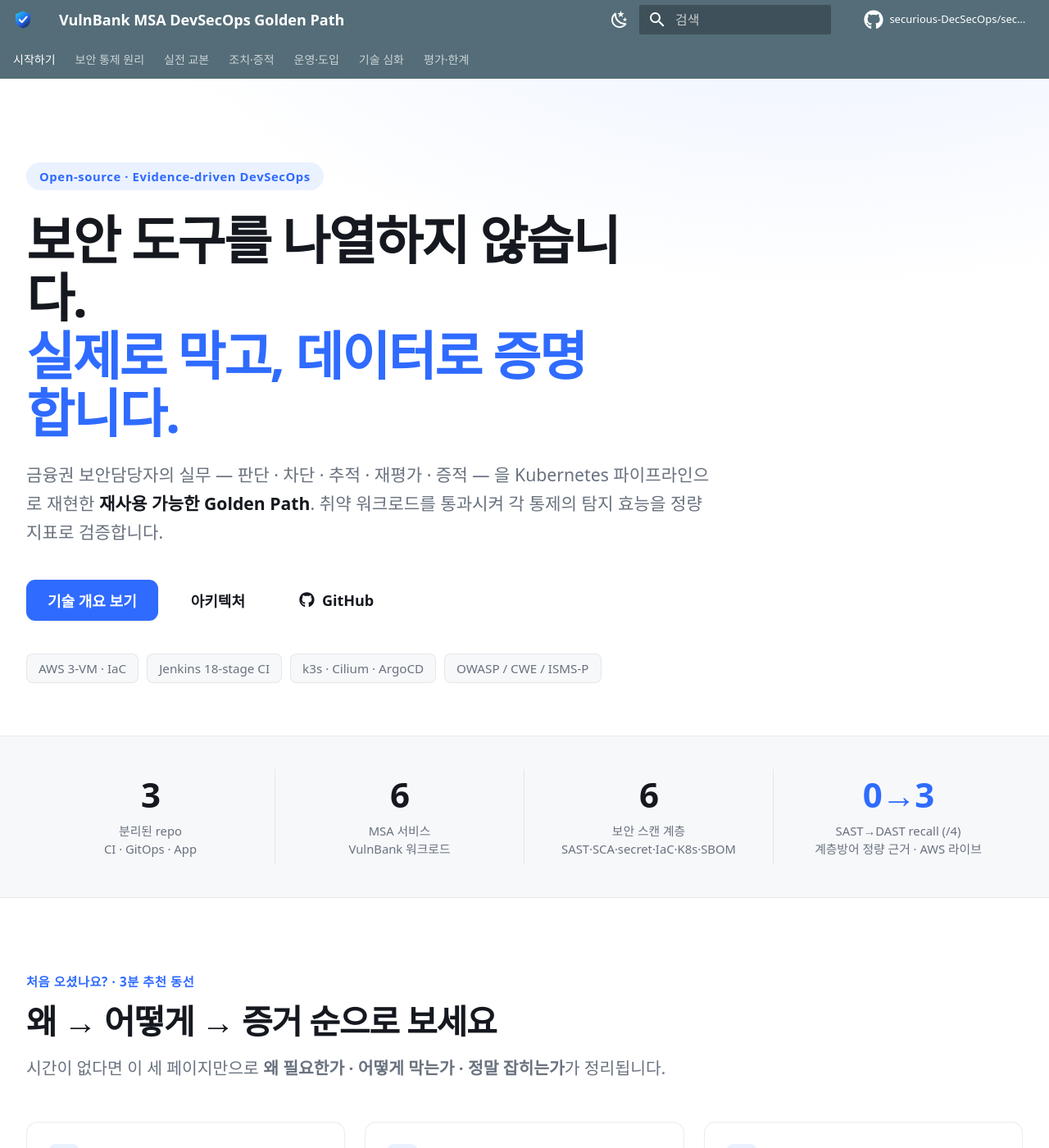
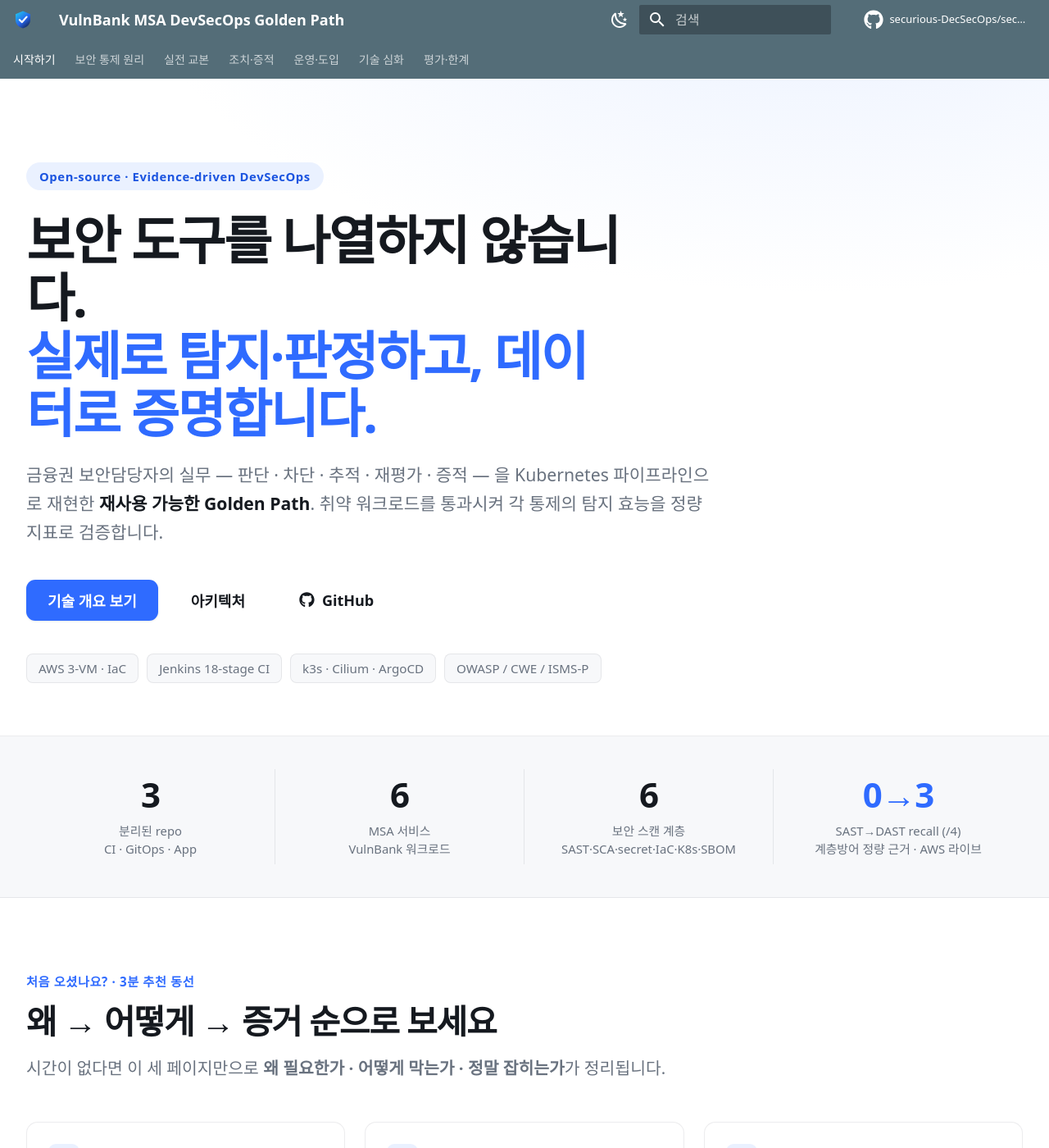
Before and after one commit to securious-DecSecOps/secubank-docs, an MkDocs documentation site: the page built from docs/index.md, in a window 1280 px wide and 1400 px high. Shown: the whole window at 82% size. Built offline with MkDocs 1.6.1 and Material for MkDocs 9.7.7, drawn with Linux system fonts in a browser that asks for light colours; some web fonts are replaced; comment, search, counter and statistics services are not loaded; some of the changed text lies outside the part shown.

Commit message:
심사위원 패널 발견 반영 — 정직성 카피 + WCAG 대비 보정
6인 다양성 심사위원 패널(시각·접근성·UX·콘텐츠·성능·면접관) 검토 반영.
픽셀 불필요·계산 확정·빌드안전 항목만 적용(패널 환각/오판은 교차검증 후 제외).

정직성(P0):
- hero '실제로 막고'→'실제로 탐지·판정하고' — 게이트가 report-only인데 '막고'로
  차단 실집행을 단정하던 과장 제거(프로젝트 1순위 규칙).
- KILLER METRIC에 '관측모드(report-only)·BLOCK 판정해도 배포 진행·강제는 로드맵' 캡션 추가.

접근성(WCAG AA 위반 보정 — 대비비 실측 확인):
- .st done #15803d→#13662f(6.19:1)·partial #a16207→#854d0e(5.99:1)
- eyebrow pill accent→accent-strong(5.46:1)
- 다크 섹션 kicker accent 밝게 재정의(#8fb0ff, 8.56:1)
- prefers-reduced-motion 시 smooth-scroll 해제

mkdocs build --strict 통과 · 브레이스 148/148 · 장식 이모지 0.

제외(별도 판단): polyfill.io 제거(미존재=패널 환각), MathJax 전역제거(수식 페이지 파손 위험),
CTA 라벨(실제 일치), 본문 폰트 확대·POSITIONING 정리·포트폴리오 신원표기 등은 픽셀확인/사용자결정 필요.

```diff
--- a/docs/stylesheets/extra.css
+++ b/docs/stylesheets/extra.css
@@ -73,7 +73,7 @@
 .sb-hero { position: relative; overflow: hidden; background: var(--sb-bg); border-bottom: 1px solid var(--sb-border); }
 .sb-hero__bg { position: absolute; inset: 0; z-index: 0; pointer-events: none; background: radial-gradient(60rem 30rem at 78% -20%, var(--sb-accent-soft), transparent 70%); }
 .sb-hero__inner { position: relative; z-index: 1; padding: clamp(3.5rem, 8vw, 6.5rem) 1.6rem clamp(2.6rem, 5vw, 4rem); max-width: var(--sb-maxw); margin: 0 auto; }
-.sb-eyebrow { display: inline-block; font-size: .74rem; font-weight: 700; letter-spacing: .04em; color: var(--sb-accent); background: var(--sb-accent-soft); border-radius: 999px; padding: .34rem .8rem; margin: 0 0 1.3rem; }
+.sb-eyebrow { display: inline-block; font-size: .74rem; font-weight: 700; letter-spacing: .04em; color: var(--sb-accent-strong); background: var(--sb-accent-soft); border-radius: 999px; padding: .34rem .8rem; margin: 0 0 1.3rem; }
 .sb-hero__title { margin: 0 0 1.1rem; color: var(--sb-ink); font-weight: 800; letter-spacing: -0.035em; font-size: clamp(2.1rem, 5vw, 3.6rem); line-height: 1.1; max-width: 20ch; }
 .sb-grad { color: var(--sb-accent); -webkit-text-fill-color: var(--sb-accent); }
 .sb-hero__sub { max-width: 42rem; margin: 0 0 2rem; color: var(--sb-muted); font-size: 1.06rem; line-height: 1.65; }
@@ -132,6 +132,8 @@
 .sb-section--dark { background: #11151c; }
 [data-md-color-scheme="slate"] .sb-section--dark { background: #070a0f; }
 .sb-section--dark .sb-h2 { color: #fff; }
+/* 다크 섹션 스코프에서 accent를 밝게 재정의(소형 kicker 대비 ≥4.5:1 확보) */
+.sb-section--dark { --sb-accent: #6f9bff; --sb-accent-strong: #8fb0ff; }
 .sb-section--dark .sb-kicker { color: var(--sb-accent-strong); }
 .sb-section--dark .sb-lead { color: #aab2c0; }
 .sb-proof { display: grid; grid-template-columns: repeat(4, 1fr); gap: 1.2rem; }
@@ -144,8 +146,8 @@
 .sb-cta-final .sb-cta { justify-content: center; margin-top: 1.4rem; }
 
 .st { display: inline-block; font-size: .68rem; font-weight: 700; line-height: 1; padding: .24rem .5rem; border-radius: 7px; white-space: nowrap; }
-.st--done { background: rgba(22,163,74,.12); color: #15803d; }
-.st--partial { background: rgba(202,138,4,.14); color: #a16207; }
+.st--done { background: rgba(22,163,74,.12); color: #13662f; }
+.st--partial { background: rgba(202,138,4,.14); color: #854d0e; }
 .st--planned { background: rgba(100,116,139,.14); color: #5b6472; }
 [data-md-color-scheme="slate"] .st--done { background: rgba(34,197,94,.18); color: #86efac; }
 [data-md-color-scheme="slate"] .st--partial { background: rgba(234,179,8,.2); color: #fde047; }
@@ -297,3 +299,8 @@
 .md-typeset blockquote {
   border-left: 3px solid color-mix(in srgb, var(--sb-accent) 35%, var(--sb-border));
 }
+
+/* 모션 최소화 선호 시 smooth scroll도 해제(WCAG 2.3.3) */
+@media (prefers-reduced-motion: reduce) {
+  html { scroll-behavior: auto; }
+}
--- a/overrides/home.html
+++ b/overrides/home.html
@@ -16,7 +16,7 @@
       <p class="sb-eyebrow">Open-source · Evidence-driven DevSecOps</p>
       <h1 class="sb-hero__title">
         보안 도구를 나열하지 않습니다.<br>
-        <span class="sb-grad">실제로 막고, 데이터로 증명합니다.</span>
+        <span class="sb-grad">실제로 탐지·판정하고, 데이터로 증명합니다.</span>
       </h1>
       <p class="sb-hero__sub">
         금융권 보안담당자의 실무 — 판단 · 차단 · 추적 · 재평가 · 증적 — 을
@@ -172,7 +172,7 @@
       <header class="sb-head sb-head--light">
         <p class="sb-kicker sb-kicker--light">Evidence · Build #3</p>
         <h2 class="sb-h2">이론이 아니라 측정된 결과</h2>
-        <p class="sb-lead sb-lead--light">실제 AWS 파이프라인 1회 실행에서 나온 정량 지표입니다.</p>
+        <p class="sb-lead sb-lead--light">실제 AWS 파이프라인 1회 실행에서 나온 정량 지표입니다. 게이트는 현재 <strong>관측 모드(report-only)</strong> — BLOCK을 <em>판정</em>하되 배포는 계속 진행하며, 강제(enforce) 전환은 로드맵입니다.</p>
       </header>
       <div class="sb-proof">
         <div class="sb-proof__card"><span>29 / 1,319</span><p>이미지 CRITICAL / HIGH CVE → Gate <strong>BLOCK</strong></p></div>
```
